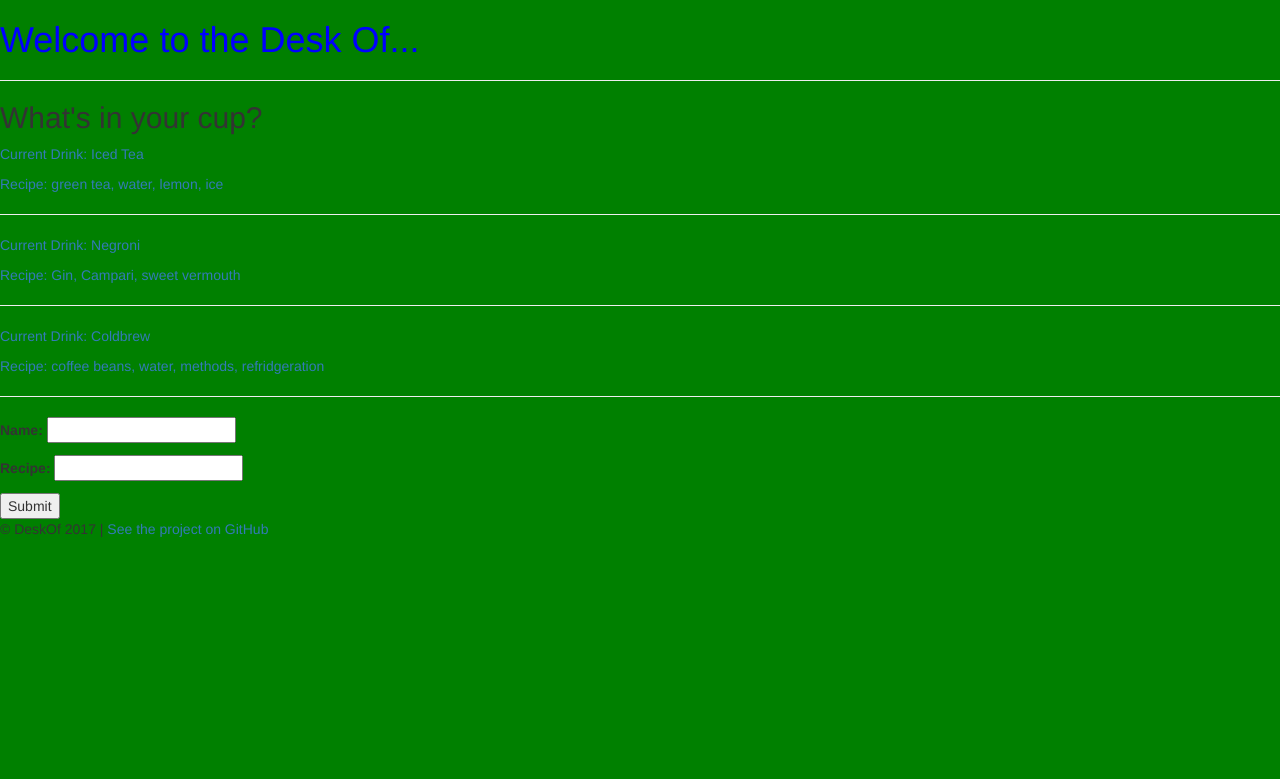
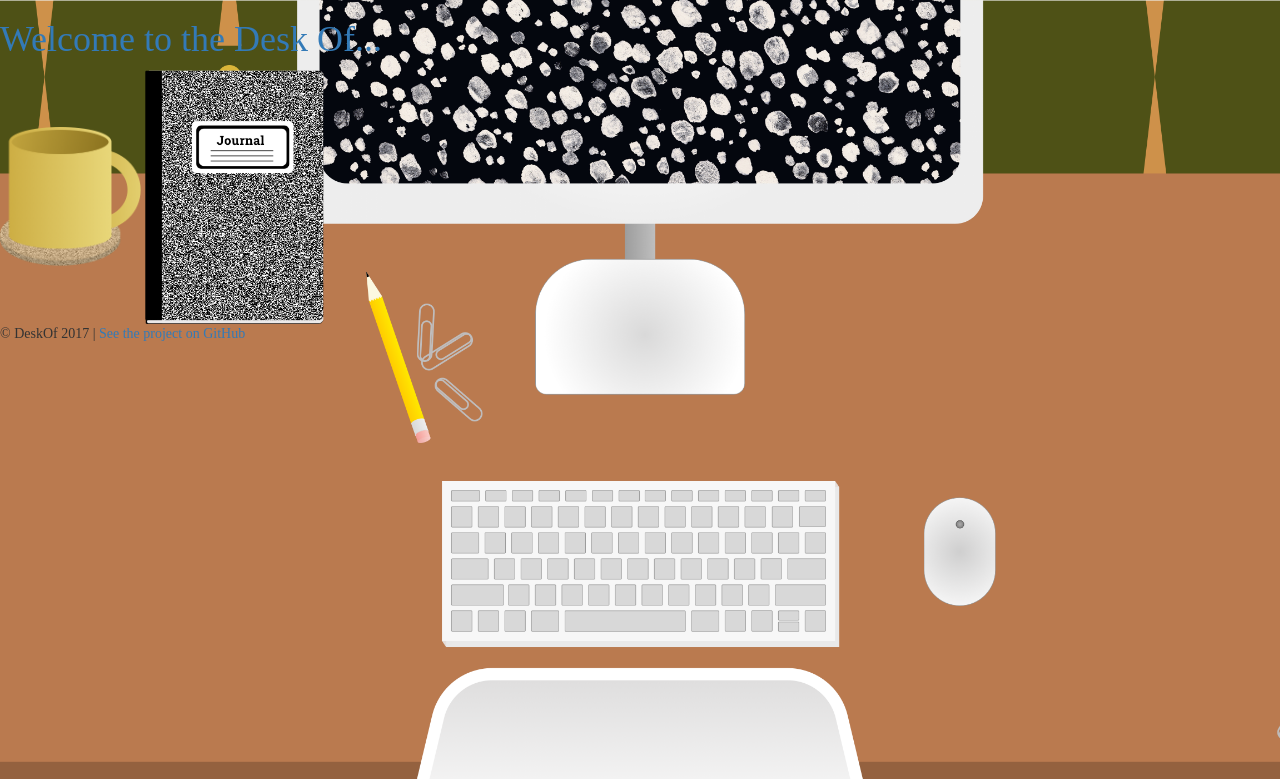
Before and after one commit to jjaredwatson/desk-of, a Django app: page / in a window 1280 px wide. Shown: the top 779 px of the page. Run offline with Django 3.2, Linux system fonts and the light colour scheme; data comes from the database, SQL or seed files in the repository; both versions use the stored data as it was after the commit; some libraries are stand-ins or nearby versions.

Commit message:
added desk.html, some styling, and connecting urls to journal files

```diff
--- a/main_app/static/style.css
+++ b/main_app/static/style.css
@@ -1,7 +1,22 @@
-h1 {
-	color: blue;
+* {
+	font-family: avenir;
+}
+html {
+  background: url(images/profile-desk.png) no-repeat center center fixed;
+  -webkit-background-size: cover;
+  -moz-background-size: cover;
+  -o-background-size: cover;
+  background-size: cover;
 }
 
 body {
-	background-color: green;
+	background-color: initial;
 }
+
+#coffee-cup {
+	width: 11vw;
+}
+
+#journal {
+	width: 14vw;
+}
--- a/main_app/templates/base.html
+++ b/main_app/templates/base.html
@@ -9,7 +9,7 @@
   </head>
   <body>
     <a href="/"><h1>Welcome to the Desk Of...</h1></a>
-    <hr />
+
 	{% block content %}
 	{% endblock %}
 
--- /dev/null
+++ b/main_app/templates/desk.html
@@ -0,0 +1,10 @@
+{% extends 'base.html' %}
+{% load staticfiles %}
+
+{% block content %}
+
+    <a href="/drinks"><img id="coffee-cup" src="/static/images/coffee-cup.png" alt="coffee cup"></a>
+    <a href="/journal"><img id="journal" src="/static/images/journal.png" alt="journal"></a>
+
+
+{% endblock %}
--- a/main_app/templates/drink-index.html
+++ b/main_app/templates/drink-index.html
@@ -10,7 +10,7 @@
         <p>Current Drink: {{ drink.name }}</p>
         <p>Recipe: {{ drink.recipe }}</p>
       </a>
-      <hr />
+
     {% endfor %}
     <form action="post_url/" method="post">
       {% csrf_token %}
--- a/main_app/urls.py
+++ b/main_app/urls.py
@@ -2,7 +2,11 @@ from django.conf.urls import url
 from main_app import views
 
 urlpatterns = [
-    url(r'^$', views.index),
-    url(r'^([0-9]+)/$', views.show, name = 'show'),
-    url(r'^post_url/$', views.post_drink, name="post_drink")
+    url(r'^$', views.desk),
+    url(r'^drinks/$', views.index_drink),
+    url(r'^([0-9]+)/$', views.show_drink, name = 'show'),
+    url(r'^drinks/post_url/$', views.post_drink, name="post_drink"),
+    url(r'^journal/$', views.index_journal),
+    url(r'^([0-9]+)/$', views.show_journal, name = 'show'),
+    url(r'^journal/post_url/$', views.post_journal, name="post_journal")
 ]
--- a/main_app/views.py
+++ b/main_app/views.py
@@ -1,14 +1,19 @@
 from django.shortcuts import render
+from django.http import HttpResponse, HttpResponseRedirect
 from .models import Drink
-from django.http import HttpResponse, HttpResponseRedirect
 from .forms import DrinkForm
+from .models import Journal
+from .forms import JournalForm
 
-def index(request):
+def desk(request):
+    return render(request, 'desk.html')
+
+def index_drink(request):
     drinks = Drink.objects.all()
     form = DrinkForm()
     return render(request, 'drink-index.html', {'drinks':drinks, 'form':form})
 
-def show(request, drink_id):
+def show_drink(request, drink_id):
 	drink = Drink.objects.get(id=drink_id)
 	return render(request, 'drink-show.html', {'drink': drink})
 
@@ -17,4 +22,20 @@ def post_drink(request):
     if form.is_valid():
         drink = form.save(commit = True)
         drink.save()
-    return HttpResponseRedirect('/')
+    return HttpResponseRedirect('/drinks')
+
+def index_journal(request):
+    journals = Journal.objects.all()
+    form = JournalForm()
+    return render(request, 'journal-index.html', {'journals':journals, 'form':form})
+
+def show_journal(request, journal_id):
+	journal = Journal.objects.get(id=journal_id)
+	return render(request, 'journal-show.html', {'drink': drink})
+
+def post_journal(request):
+    form = JournalForm(request.POST)
+    if form.is_valid():
+        journal = form.save(commit = True)
+        journal.save()
+    return HttpResponseRedirect('/journal')
```
Also changed, not shown: db.sqlite3, main_app/static/images/coffee-cup.png (added), main_app/static/images/journal.png (added), main_app/static/images/profile-desk.png (added).
